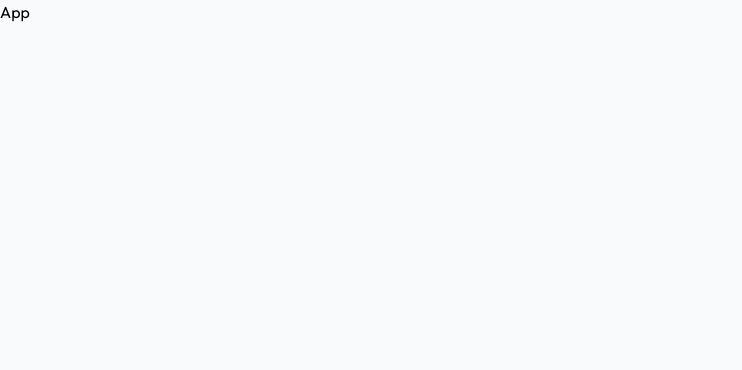
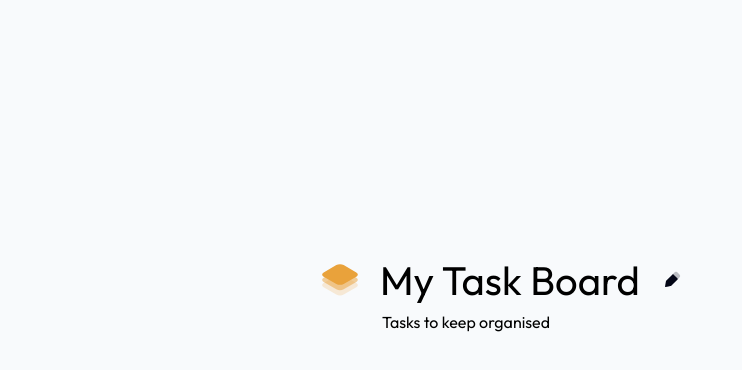
Before and after one commit to letotomanoela/taskboard-challenges, a React (Vite) app in the folder frontend/: page / in a window 1280 px wide. Shown: the top 370 px of the page, without its empty margins (0-742 px from the left). Built offline with nearby package versions, Linux system fonts and the light colour scheme.

Commit message:
Title task

```diff
--- a/frontend/src/App.tsx
+++ b/frontend/src/App.tsx
@@ -1,4 +1,12 @@
+import Title from "./sections/Title";
+
 const App = () => {
-  return <div>App</div>;
+  return (
+    <main className="w-full min-h-screen flex items-center justify-center ">
+      <div className="w-[640px] min-h-[300px]">
+        <Title />
+      </div>
+    </main>
+  );
 };
 export default App;
--- /dev/null
+++ b/frontend/src/sections/Title.tsx
@@ -0,0 +1,15 @@
+import { Fragment } from "react";
+
+const Title = () => {
+  return (
+    <Fragment>
+      <div className="flex items-center space-x-5 ">
+        <img alt="Logo" src="/Logo.svg" />
+        <h1 className="text-[40px]">My Task Board</h1>
+        <img alt="Edit Duotone" src="/Edit_duotone.svg" />
+      </div>
+      <div className="pl-[62px]">Tasks to keep organised</div>
+    </Fragment>
+  );
+};
+export default Title;
--- a/frontend/tailwind.config.js
+++ b/frontend/tailwind.config.js
@@ -1,8 +1,8 @@
 /** @type {import('tailwindcss').Config} */
 export default {
-  content: [],
+  content: ["./index.html", "./src/**/*.{js,ts,jsx,tsx}"],
   theme: {
     extend: {},
   },
   plugins: [],
-}
+};
```
